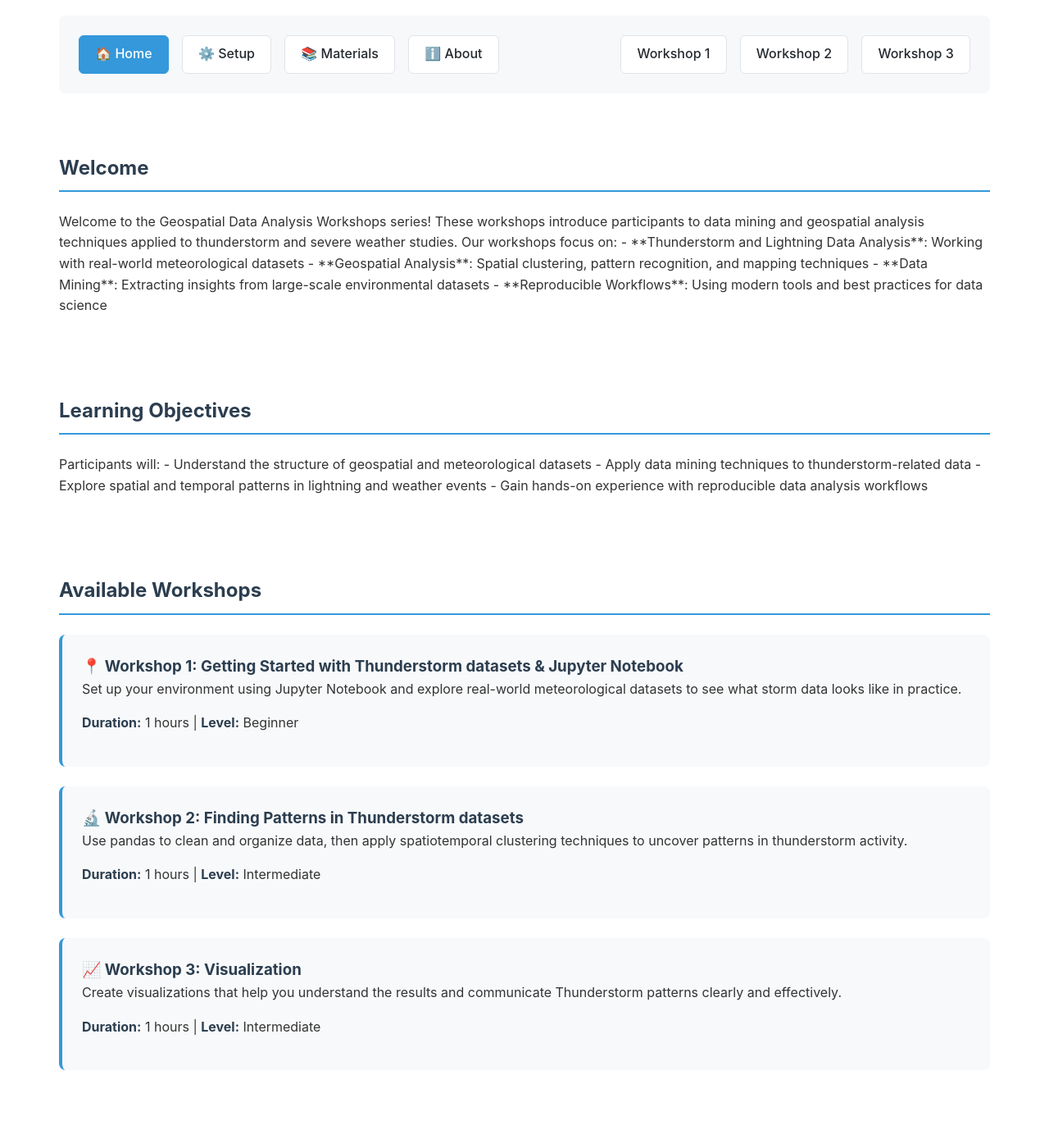
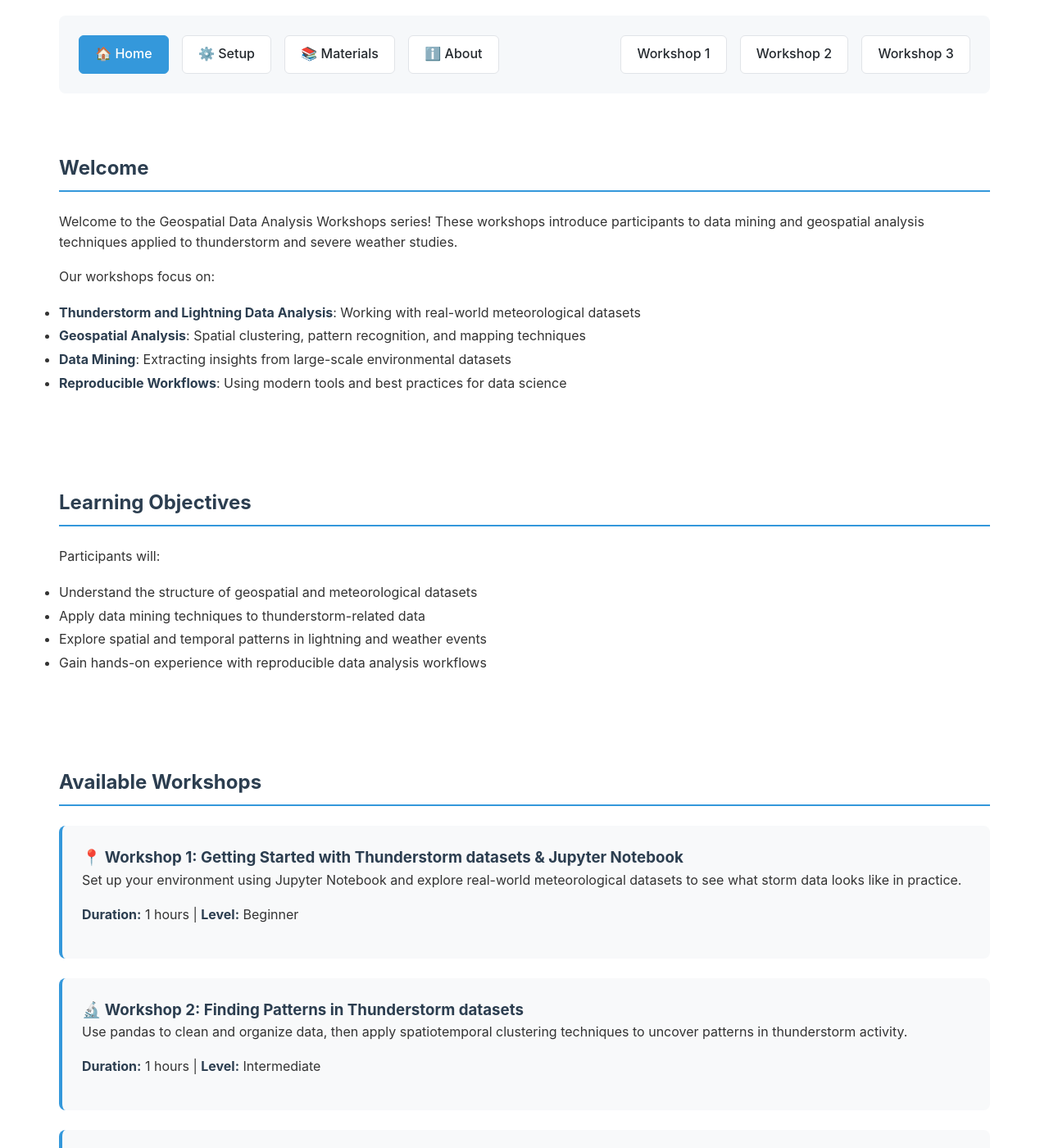
Before and after one commit to duanzhuojun/geospatial-data-analysis-workshops, a Jekyll site: the page built from index.md, in a window 1280 px wide and 1400 px high, scrolled down 212 px. Shown: the whole window at 82% size. Built offline with Jekyll 4.4.1, drawn with Linux system fonts in a browser that asks for light colours; some of the changed text lies outside the part shown.

Commit message:
edit index md again

```diff
--- a/index.md
+++ b/index.md
@@ -96,7 +96,7 @@ title: Home
   <a href="{{ site.baseurl }}/workshops/workshop-3.html">Workshop 3</a>
 </nav>
 
-<div class="section">
+<div class="section" markdown="1">
 
 <h2>Welcome</h2>
 
@@ -111,7 +111,7 @@ Our workshops focus on:
 
 </div>
 
-<div class="section">
+<div class="section" markdown="1">
 
 <h2>Learning Objectives</h2>
 
@@ -123,7 +123,7 @@ Participants will:
 
 </div>
 
-<div class="section">
+<div class="section" markdown="1">
 
 <h2>Available Workshops</h2>
 
@@ -147,7 +147,7 @@ Participants will:
 
 </div>
 
-<div class="section">
+<div class="section" markdown="1">
 
 <h2>Enrollment Details</h2>
 
@@ -157,7 +157,7 @@ Participants will:
 - You may enroll in one, two, or all three workshops
 </div>
 
-<div class="section">
+<div class="section" markdown="1">
 
 <h2>Getting Started</h2>
 
@@ -167,7 +167,7 @@ Participants will:
 
 </div>
 
-<div class="section">
+<div class="section" markdown="1">
 
 <h2>Contact</h2>
 
```
